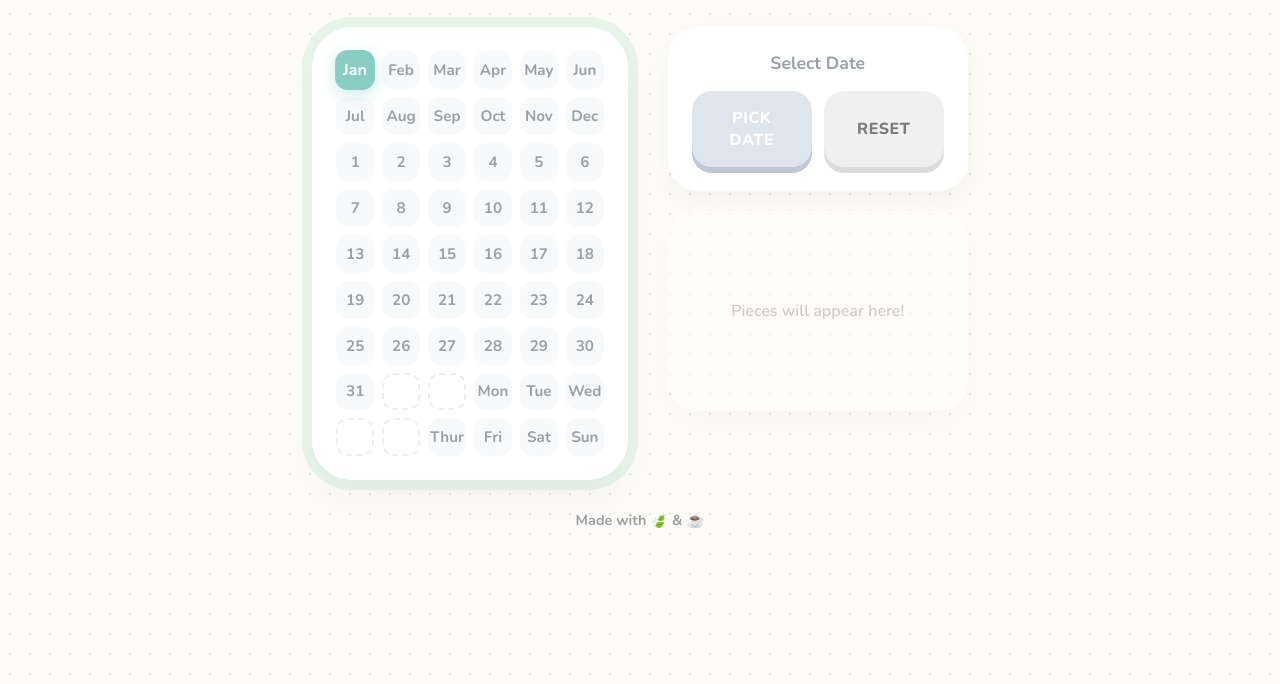
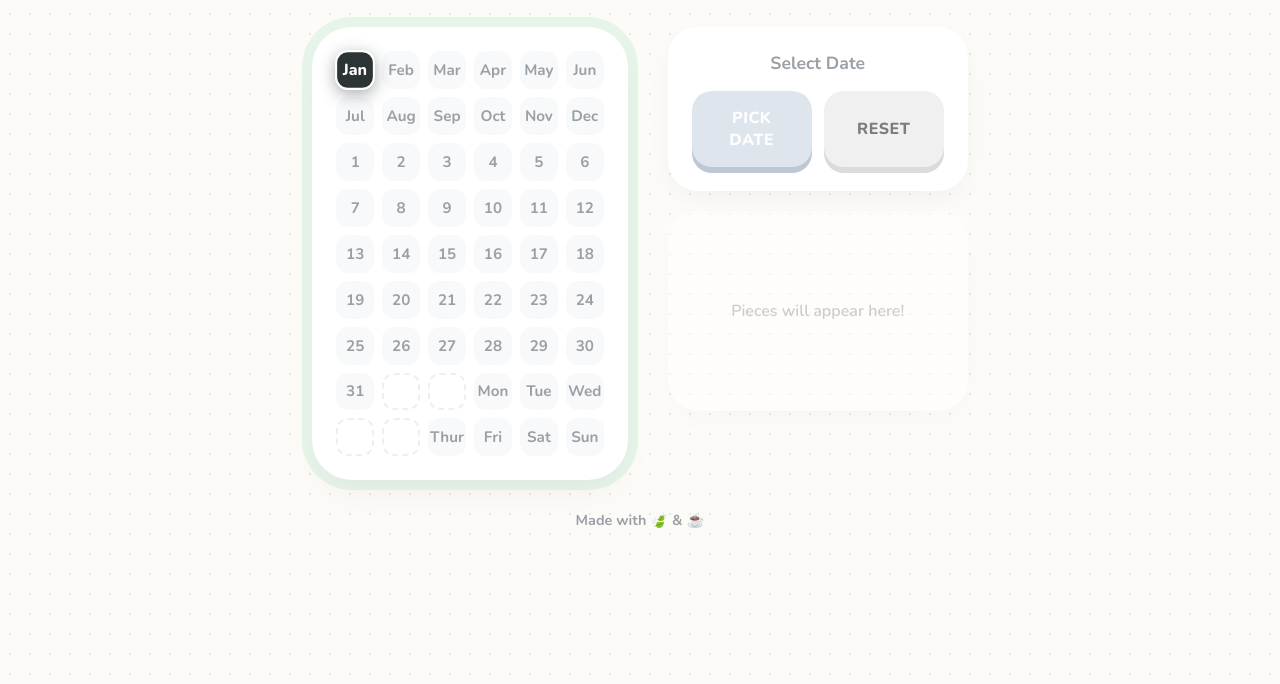
Before and after one commit to lmsam/puzzle-a-day-solver, a website: page public/index.html in a window 1280 px wide. Both pictures are taken after a click on the element "Jan". Shown: the part 116-800 px from the top of the page. Drawn offline with nearby package versions, Linux system fonts and the light colour scheme.

Commit message:
Improve selected date contrast

```diff
--- a/public/style.css
+++ b/public/style.css
@@ -145,11 +145,13 @@ header p {
 }
 
 .cell.selected {
-    background-color: var(--accent);
+    background-color: #2D3436; /* Dark Charcoal for high contrast */
     color: #fff;
     transform: scale(1.05);
-    box-shadow: 0 4px 15px rgba(136, 205, 196, 0.4);
-    z-index: 10;
+    box-shadow: 0 4px 15px rgba(45, 52, 54, 0.4);
+    border: 2px solid #fff;
+    z-index: 20;
+    font-weight: 800;
 }
 
 /* Controls Card */
--- a/pure-frontend/style.css
+++ b/pure-frontend/style.css
@@ -145,11 +145,13 @@ header p {
 }
 
 .cell.selected {
-    background-color: var(--accent);
+    background-color: #2D3436; /* Dark Charcoal for high contrast */
     color: #fff;
     transform: scale(1.05);
-    box-shadow: 0 4px 15px rgba(136, 205, 196, 0.4);
-    z-index: 10;
+    box-shadow: 0 4px 15px rgba(45, 52, 54, 0.4);
+    border: 2px solid #fff;
+    z-index: 20;
+    font-weight: 800;
 }
 
 /* Controls Card */
```
